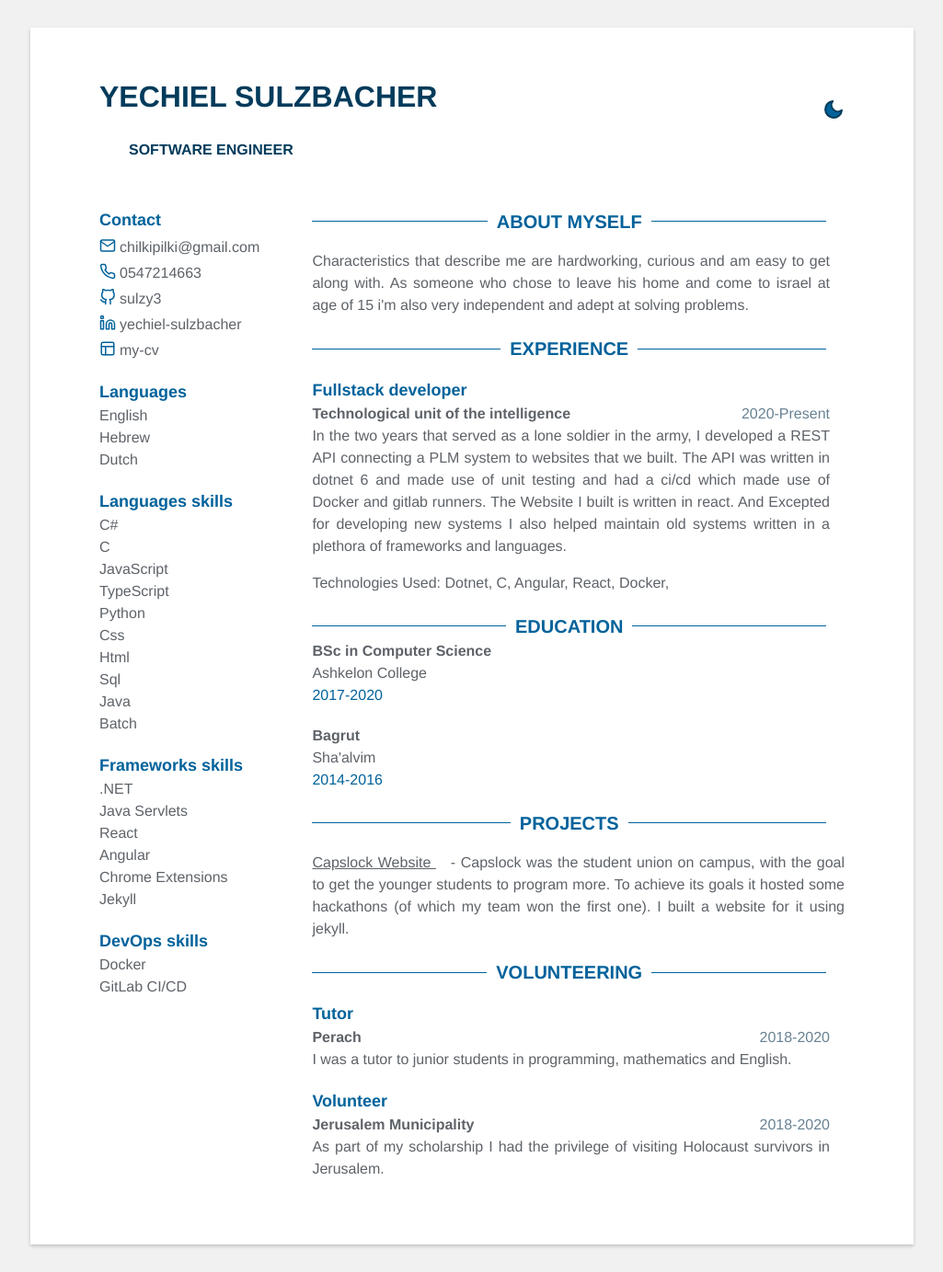
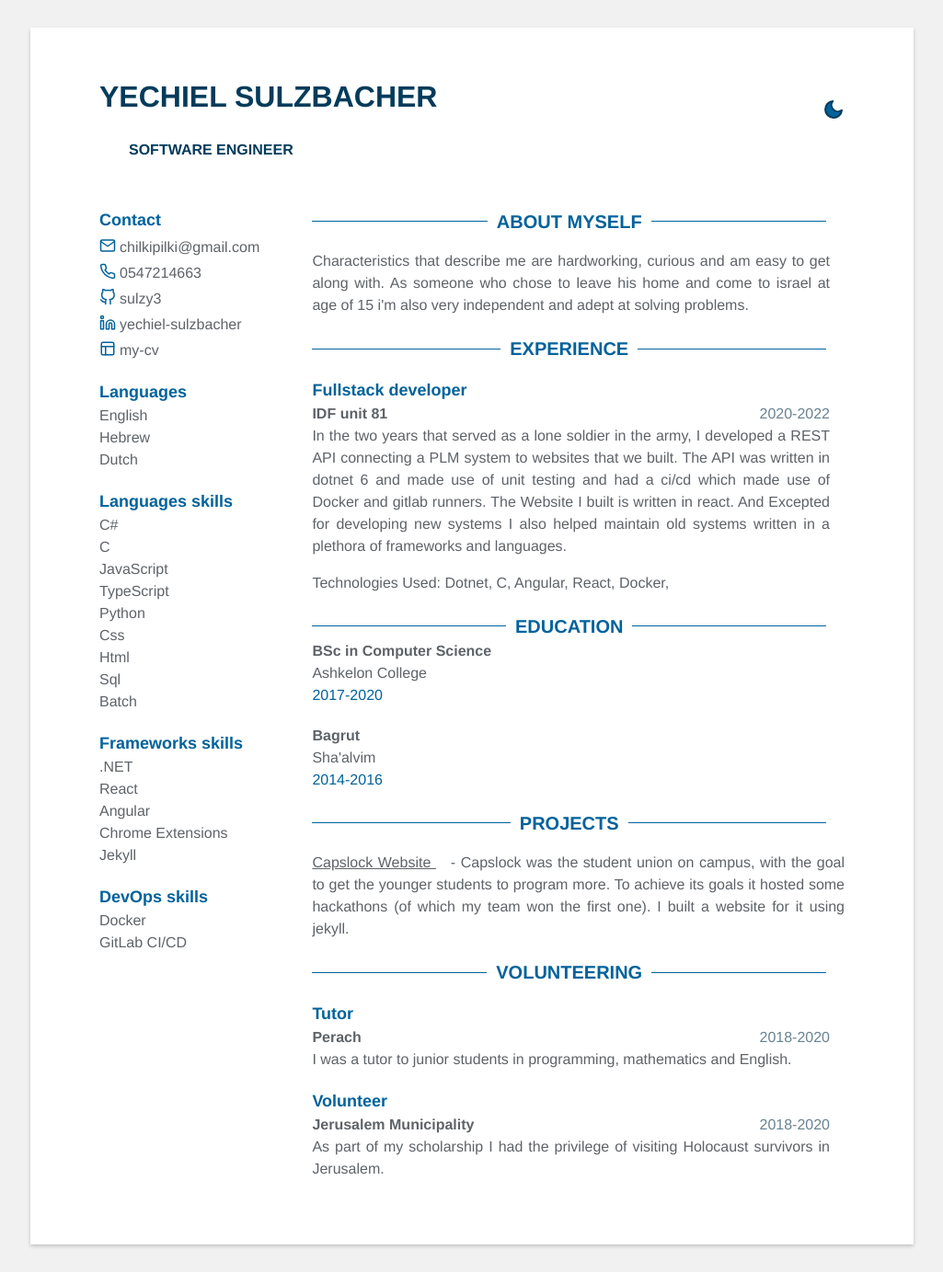
Before and after one commit to chaniheller97/my-cv, a Jekyll site: the page built from index.html, in a window 1280 px wide. Shown: the whole page at 92% size, without its empty margins (127-1152 px from the left). Built offline with Jekyll 4.4.1, drawn with Linux system fonts in a browser that asks for light colours.

Commit message:
changed to master

```diff
--- a/_data/data.yml
+++ b/_data/data.yml
@@ -37,13 +37,11 @@ skills:
     - Css
     - Html
     - Sql
-    - Java
     - Batch
 
   - category: Frameworks
     skill:
       - .NET
-      - Java Servlets
       - React
       - Angular
       - Chrome Extensions
@@ -60,8 +58,8 @@ profile: |
 # Experience
 experience:
   - role: Fullstack developer
-    time: 2020-Present
-    company: Technological unit of the intelligence
+    time: 2020-2022
+    company: IDF unit 81
     details: |
        In the two years that served as a lone soldier in the army, I developed a REST API connecting a PLM system to websites that we built. The API was written in dotnet 6 and made use of unit testing and had a ci/cd which made use of Docker and gitlab runners. The Website I built is written in react. And Excepted for developing new systems I also helped maintain old systems written in a plethora of frameworks and languages.
     technologies_used: |
```
